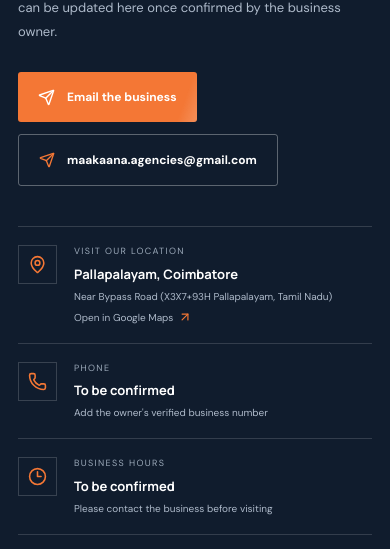
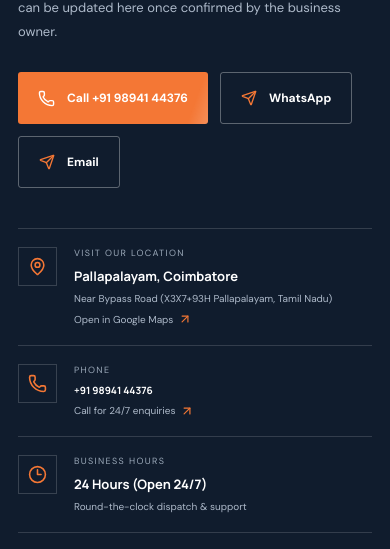
Before and after one commit to GOWTHAM-SK2006/Maakeena-Agencies, a React (Vite) app: page / in a window 390 px wide. Shown: the part 5698-6247 px from the top of the page. Built offline with nearby package versions, Linux system fonts and the light colour scheme.

Commit message:
Add verified phone number +91 98941 44376 with direct call and WhatsApp actions, and set 24 hours business hours

```diff
--- a/src/main.jsx
+++ b/src/main.jsx
@@ -10,8 +10,10 @@ import "./styles.css";
 
 // Add the verified business phone number here in international format.
 // Example: "+919876543210". Leave empty until the owner confirms the number.
-const BUSINESS_PHONE = "";
+const BUSINESS_PHONE = "+919894144376";
+const BUSINESS_PHONE_DISPLAY = "+91 98941 44376";
 const BUSINESS_EMAIL = "maakaana.agencies@gmail.com";
+const BUSINESS_HOURS = "24 Hours (Open 24/7)";
 const BUSINESS_LOCATION = "Pallapalayam, Coimbatore";
 const BUSINESS_COORDINATES = "10.998426,77.062728";
 const PLUS_CODE = "X3X7+93H Pallapalayam, Tamil Nadu";
@@ -19,10 +21,8 @@ const MAPS_URL = `https://www.google.com/maps/search/?api=1&query=${BUSINESS_COO
 const DIRECTIONS_URL = `https://www.google.com/maps/dir/?api=1&destination=${BUSINESS_COORDINATES}`;
 const MAP_EMBED_URL = `https://www.google.com/maps?q=${BUSINESS_COORDINATES}&hl=en&z=16&output=embed`;
 
-const phoneHref = BUSINESS_PHONE ? `tel:${BUSINESS_PHONE}` : "";
-const whatsappHref = BUSINESS_PHONE
-  ? `https://wa.me/${BUSINESS_PHONE.replace(/\D/g, "")}?text=${encodeURIComponent("Hello Maakeenaa Agencies, I would like to enquire about your transport services.")}`
-  : "";
+const phoneHref = `tel:${BUSINESS_PHONE}`;
+const whatsappHref = `https://wa.me/${BUSINESS_PHONE.replace(/\D/g, "")}?text=${encodeURIComponent("Hello Maakeenaa Agencies, I would like to enquire about your transport services.")}`;
 
 const services = [
   {
@@ -68,7 +68,7 @@ function App() {
       <div className="topbar">
         <div className="container topbar-inner">
           <span><MapPin size={13} /> Pallapalayam, Coimbatore</span>
-          <span className="topbar-right"><span className="status-dot" /> Local transport & courier enquiries</span>
+          <span className="topbar-right"><span className="status-dot" /> 24/7 Available · <a href={phoneHref} style={{ color: "inherit", textDecoration: "none" }}>{BUSINESS_PHONE_DISPLAY}</a></span>
         </div>
       </div>
 
@@ -199,7 +199,7 @@ function App() {
               {[
                 ["What services does Maakeenaa Agencies offer?", "The business is listed under Domestic Transporters and Courier Services. Contact the team to confirm the exact services available."],
                 ["Where is Maakeenaa Agencies located?", "The business is located in Pallapalayam, Coimbatore (Coordinates: 10°59'54.3\"N 77°03'45.8\"E / Plus Code: X3X7+93H). Use the map below for live directions."],
-                ["How can I ask about transport charges?", "Use the contact section to call or message the business once the verified phone number has been added to this website."],
+                ["How can I ask about transport charges?", "Call or WhatsApp us 24/7 on +91 98941 44376 or email maakaana.agencies@gmail.com for instant quotes and delivery details."],
                 ["Which locations and routes are covered?", "Route coverage, delivery timelines and availability have not been confirmed. Please check these details directly with the business."]
               ].map(([q,a],i) => <div className={`faq-item ${faqOpen===i?"faq-active":""}`} key={q}>
                 <button onClick={() => setFaqOpen(faqOpen===i?-1:i)}><span>{q}</span><ChevronDown size={18}/></button>
@@ -216,14 +216,15 @@ function App() {
               <h2>Have goods<br/>to <em>move?</em></h2>
               <p>Tell Maakeenaa Agencies what you need. Contact details can be updated here once confirmed by the business owner.</p>
               <div className="contact-actions">
-                {phoneHref ? <a className="button button-orange" href={phoneHref}><Phone size={17}/> Call the business</a> : <a className="button button-orange" href={`mailto:${BUSINESS_EMAIL}`}><Send size={17}/> Email the business</a>}
-                {whatsappHref ? <a className="button button-outline-light" href={whatsappHref} target="_blank" rel="noreferrer"><Send size={16}/> WhatsApp</a> : <a className="button button-outline-light" href={`mailto:${BUSINESS_EMAIL}`}><Send size={16}/> {BUSINESS_EMAIL}</a>}
+                <a className="button button-orange" href={phoneHref}><Phone size={17}/> Call {BUSINESS_PHONE_DISPLAY}</a>
+                <a className="button button-outline-light" href={whatsappHref} target="_blank" rel="noreferrer"><Send size={16}/> WhatsApp</a>
+                <a className="button button-outline-light" href={`mailto:${BUSINESS_EMAIL}`}><Send size={16}/> Email</a>
               </div>
             </div>
             <div className="contact-details stagger" id="contact-details">
               <div className="contact-detail"><span className="detail-icon"><MapPin size={19}/></span><div><small>VISIT OUR LOCATION</small><strong>Pallapalayam, Coimbatore</strong><span className="detail-muted">Near Bypass Road ({PLUS_CODE})</span><a href={MAPS_URL} target="_blank" rel="noreferrer">Open in Google Maps <ArrowUpRight size={14}/></a></div></div>
-              <div className="contact-detail"><span className="detail-icon"><Phone size={19}/></span><div><small>PHONE</small><strong>{BUSINESS_PHONE || "To be confirmed"}</strong><span className="detail-muted">{BUSINESS_PHONE ? "Call for service enquiries" : "Add the owner's verified business number"}</span></div></div>
-              <div className="contact-detail"><span className="detail-icon"><Clock3 size={19}/></span><div><small>BUSINESS HOURS</small><strong>To be confirmed</strong><span className="detail-muted">Please contact the business before visiting</span></div></div>
+              <div className="contact-detail"><span className="detail-icon"><Phone size={19}/></span><div><small>PHONE</small><strong><a href={phoneHref} style={{ color: "inherit", textDecoration: "none" }}>{BUSINESS_PHONE_DISPLAY}</a></strong><a href={phoneHref}>Call for 24/7 enquiries <ArrowUpRight size={14}/></a></div></div>
+              <div className="contact-detail"><span className="detail-icon"><Clock3 size={19}/></span><div><small>BUSINESS HOURS</small><strong>{BUSINESS_HOURS}</strong><span className="detail-muted">Round-the-clock dispatch & support</span></div></div>
               <div className="contact-detail"><span className="detail-icon"><Send size={19}/></span><div><small>EMAIL</small><strong>{BUSINESS_EMAIL}</strong><a href={`mailto:${BUSINESS_EMAIL}`}>Send an email <ArrowUpRight size={14}/></a></div></div>
             </div>
           </div>
@@ -243,7 +244,7 @@ function App() {
         <div className="container footer-bottom"><span>© {new Date().getFullYear()} Maakeenaa Agencies. All rights reserved.</span><span>Designed for clear connections.</span></div>
       </footer>
 
-      <a className="floating-contact" href={whatsappHref || `mailto:${BUSINESS_EMAIL}`} target={whatsappHref ? "_blank" : undefined} rel={whatsappHref ? "noreferrer" : undefined} aria-label="Contact Maakeenaa Agencies"><Send size={20}/></a>
+      <a className="floating-contact" href={whatsappHref} target="_blank" rel="noreferrer" aria-label="Chat with Maakeenaa Agencies on WhatsApp"><Send size={20}/></a>
     </div>
   );
 }
```
Also changed, not shown: 1 other file (tests, documents, lock files or other folders).
